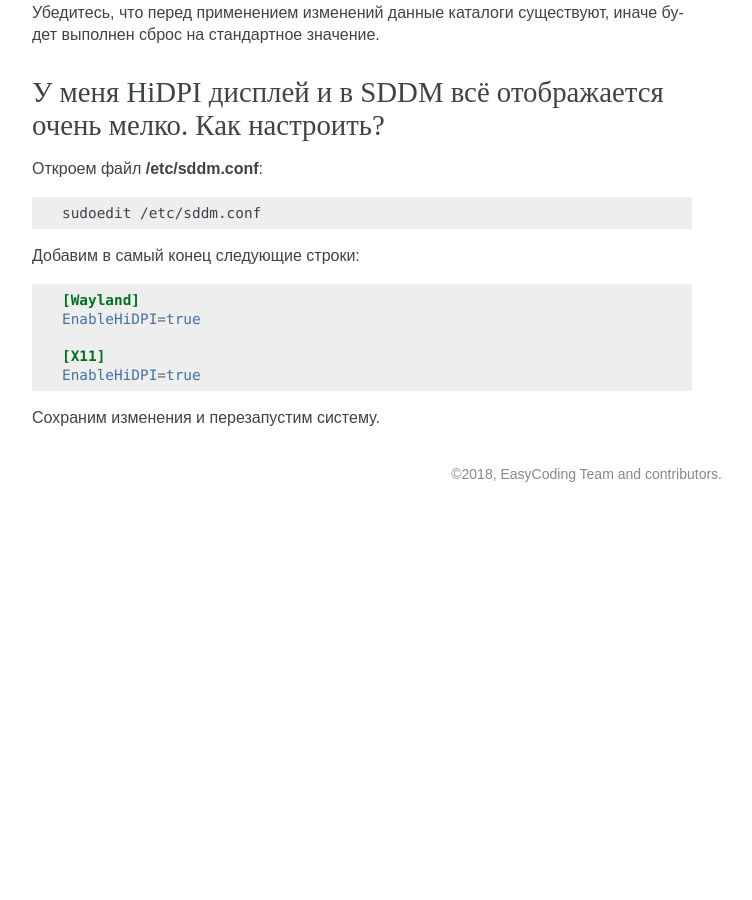
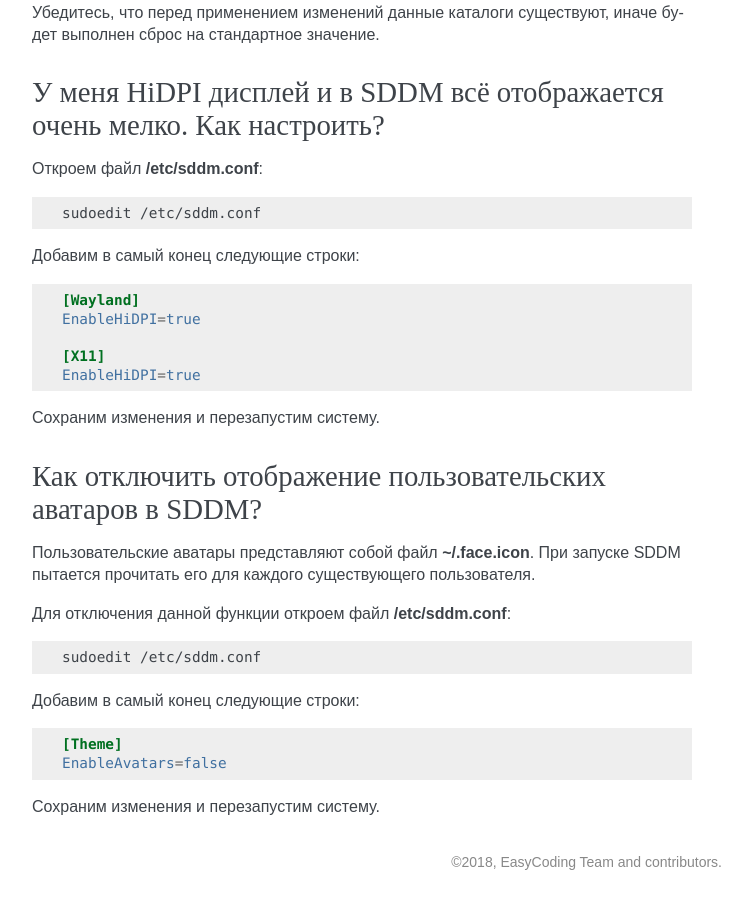
Before and after one commit to RussianFedora/FAQ, a Sphinx documentation site: the page built from source/using-system.rst, in a window 1280 px wide and 900 px high, scrolled down 20068 px. Shown: the whole window, without its empty margins (388-1140 px from the left). Built offline with Sphinx 7.4.7, drawn with Linux system fonts in a browser that asks for light colours; before the commit the page ends 20580 px from its top, so only the background shows below that; some of the changed text lies outside the part shown.

Commit message:
Added question about SDDM user avatars.

```diff
--- a/source/using-system.rst
+++ b/source/using-system.rst
@@ -1181,3 +1181,26 @@ KDE предоставляет особый PAM модуль для автома
     EnableHiDPI=true
 
 Сохраним изменения и перезапустим систему.
+
+.. index:: sddm, avatar
+.. _sddm-avatars:
+
+Как отключить отображение пользовательских аватаров в SDDM?
+===============================================================
+
+Пользовательские аватары представляют собой файл **~/.face.icon**. При запуске SDDM пытается прочитать его для каждого существующего пользователя.
+
+Для отключения данной функции откроем файл **/etc/sddm.conf**:
+
+.. code-block:: bash
+
+    sudoedit /etc/sddm.conf
+
+Добавим в самый конец следующие строки:
+
+.. code-block:: ini
+
+    [Theme]
+    EnableAvatars=false
+
+Сохраним изменения и перезапустим систему.
```
